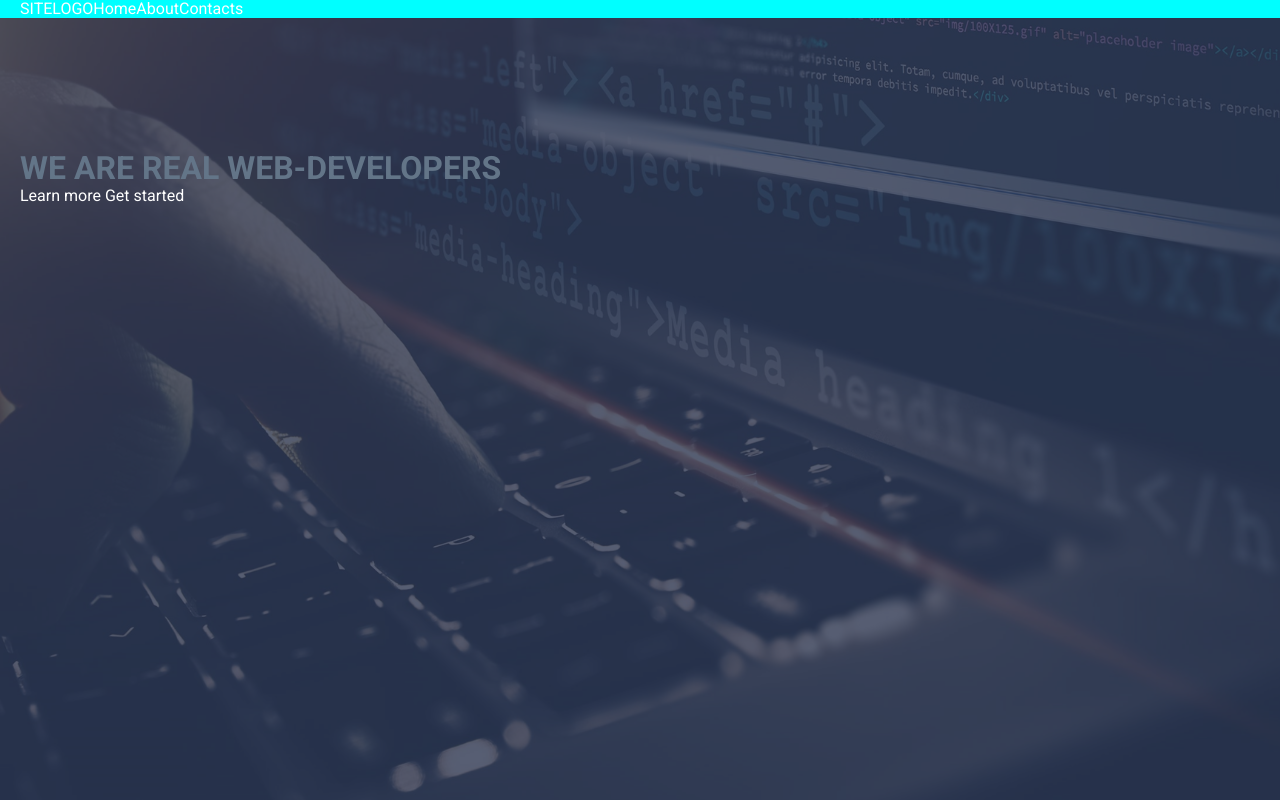
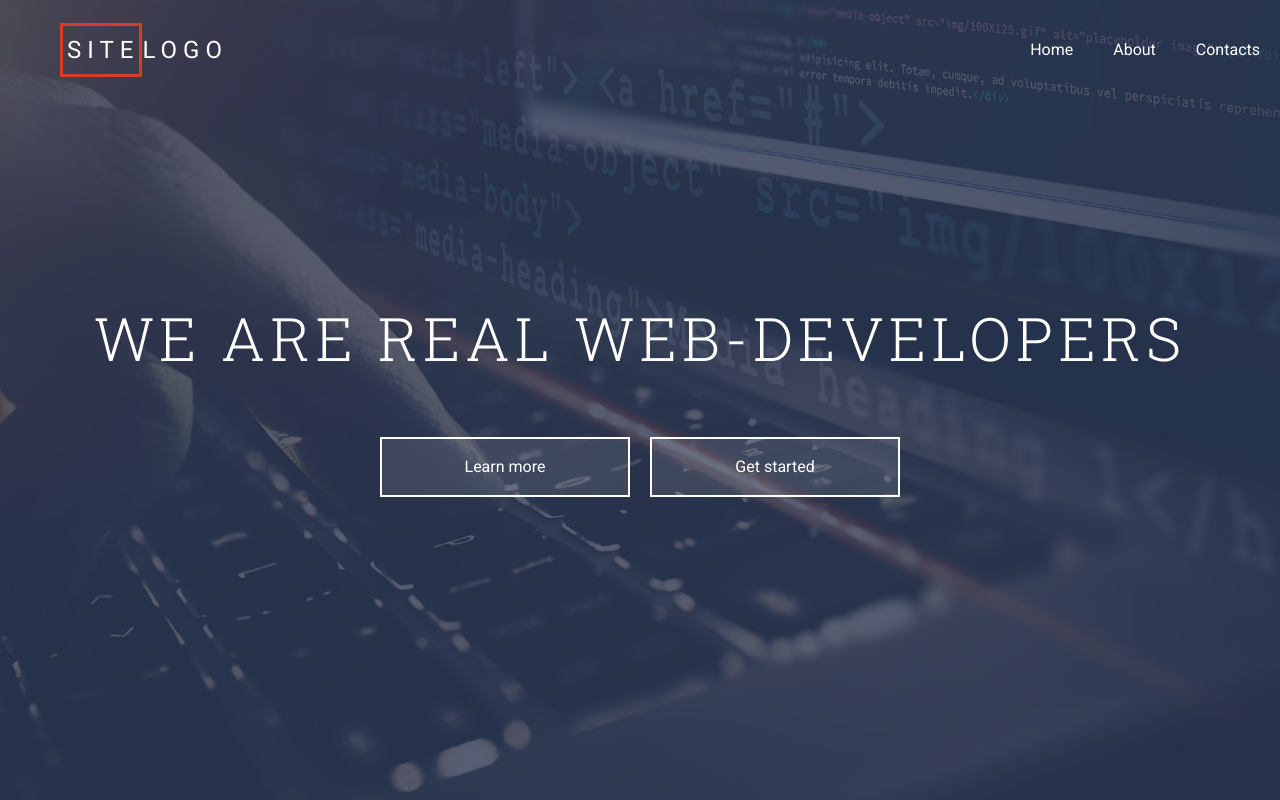
Before and after one commit to Mackedonec/grid-template, a website: page index.html in a window 1280 px wide. Drawn offline with Linux system fonts and the light colour scheme.

Commit message:
черновик1

```diff
--- a/assets/scss/common/_classes.scss
+++ b/assets/scss/common/_classes.scss
@@ -1 +1,14 @@
 @use "../presets/" as *;
+
+.btn {
+  display: flex;
+  align-items: center;
+  justify-content: center;
+  min-width: 250px;
+  min-height: 60px;
+  background-color: rgba($color-light, 0.1);
+  border: 2px solid $color-light;
+  padding: 0.5em 1em;
+
+  &--light {}
+}
--- a/assets/scss/common/_typography.scss
+++ b/assets/scss/common/_typography.scss
@@ -16,9 +16,16 @@ body {
   background-color: $color-light;
 }
 
-h1 {}
+h1 {
+  font-size: 60px;
+  letter-spacing: 5px;
+  font-weight: 300;
+  font-family: $font-header;
+}
 
-h2 {}
+h2 {
+  font-family: $font-header;
+}
 
 h3 {}
 
--- a/assets/scss/components/header/_header-content.scss
+++ b/assets/scss/components/header/_header-content.scss
@@ -10,6 +10,13 @@
   }
 
   &__title {
-    margin: 0;
+    margin: 0 0 65px;
+    text-align: center;
+  }
+
+  &__actions {
+    display: flex;
+    justify-content: center;
+    gap: $gap;
   }
 }
--- a/assets/scss/components/header/_header-logo.scss
+++ b/assets/scss/components/header/_header-logo.scss
@@ -1,2 +1,18 @@
 @use "../../presets/" as *;
 @use "../../mixins/" as *;
+
+.header-logo__link {
+  display: block;
+  padding: 40px;
+  font-size: 24px;
+  letter-spacing: 6px;
+  line-height: 20px;
+  font-family: $font-main;
+}
+
+.header-logo__accent {
+  width: 80px;
+  padding: 10px 0 10px 4px;
+  height: 60px;
+  border: 3px solid #d53d27;
+}
--- a/assets/scss/components/header/_header-menu.scss
+++ b/assets/scss/components/header/_header-menu.scss
@@ -7,12 +7,13 @@
   top: 0;
   left: 0;
   right: 0;
-  background-color: aqua;
   z-index: 2;
 
   &__container {
     @extend %container;
 
-    display: flex;
+    display: grid;
+    grid-template-columns: auto 1fr;
+    align-items: center;
   }
 }
--- a/assets/scss/components/header/_header-navbar.scss
+++ b/assets/scss/components/header/_header-navbar.scss
@@ -4,6 +4,8 @@
 .header-navbar {
   &__list {
     display: flex;
+    justify-content: end;
+    gap: $gap-x2;
     @include unlist
   }
 }
--- a/assets/scss/components/header/_header.scss
+++ b/assets/scss/components/header/_header.scss
@@ -2,6 +2,8 @@
 @use "../../mixins/" as *;
 
 .header {
+  display: grid;
+  align-items: center;
   background-color: $color-primary;
   min-height: 100vh;
   background-image: url(../img/img-header.png);
@@ -9,5 +11,5 @@
   background-size: cover;
   position: relative;
   padding: 150px 0;
-
+  color: $color-light;
 }
```
Also changed, not shown: assets/css/style.css.
